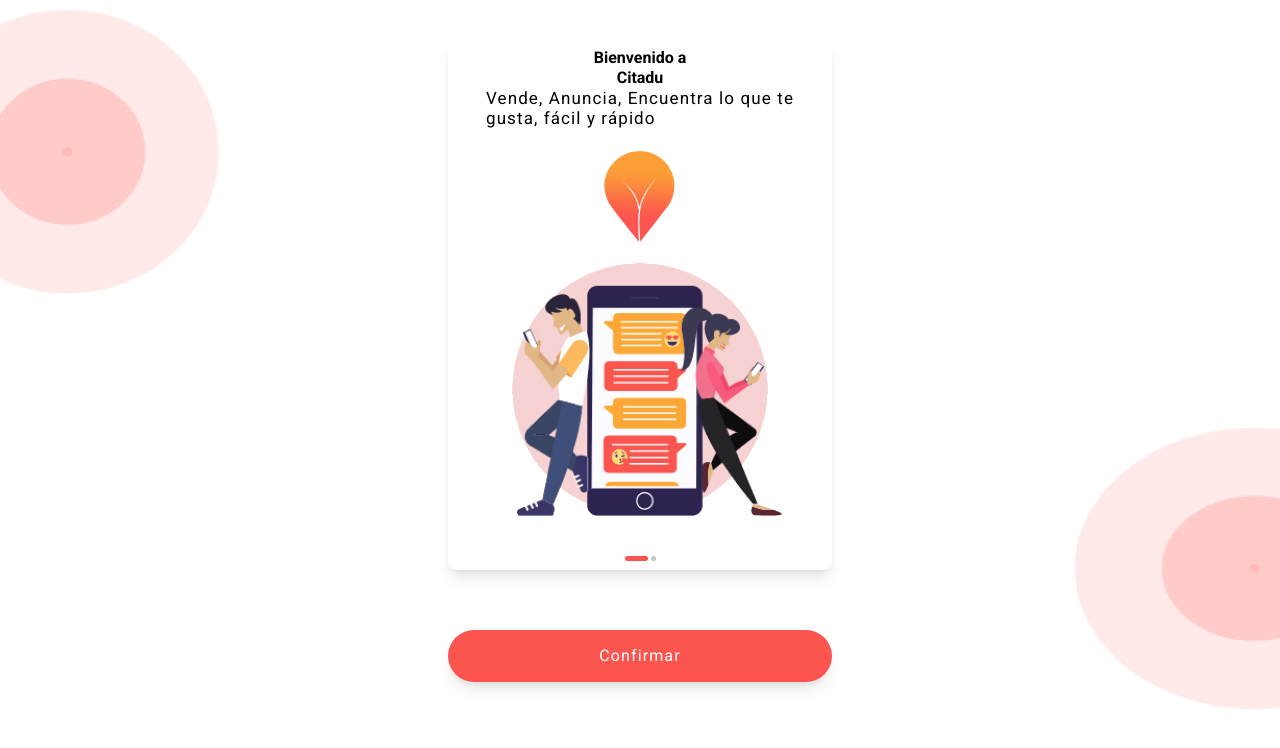
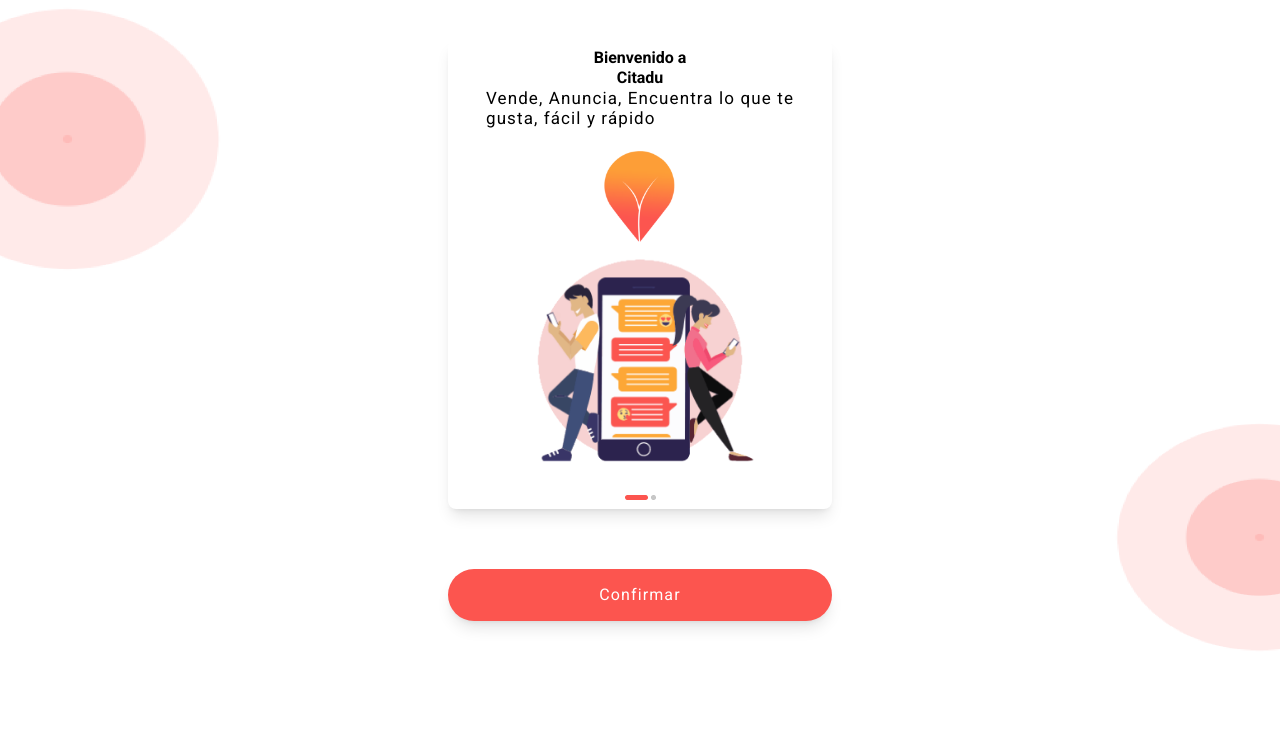
Before and after one commit to jsuleyka/citadu-app, a website: page views/welcome.html in a window 1280 px wide. Drawn offline with Linux system fonts and the light colour scheme.

Commit message:
fix images andcss

```diff
--- a/src/styles/welcome.css
+++ b/src/styles/welcome.css
@@ -10,11 +10,11 @@
 
 #body-background {
   background: url("../images/background-circle-left.png") white left top no-repeat;
-  background-size: 290px 360px;
+  background-size: 290px 330px;
   padding-top: 40px;
 }
 
 .footer-background {
   background: url("../images/background-circle-right.png") transparent right bottom no-repeat;
-  background-size: 290px 360px;
+  background-size: 230px 290px;
 }
--- a/views/welcome.html
+++ b/views/welcome.html
@@ -28,7 +28,7 @@
               <img src="../src/images/citadu-eslogan.png" alt="Citadu Eslogan" class="object-scale-down w-20 h-24 m-auto">
             </div>
 
-            <img src="../src/images/welcome-img.png" alt="Welcome" class="w-full">
+            <img src="../src/images/welcome-img.png" alt="Welcome" class="object-scale-down w-4/5 h-4/5 m-auto">
             <div class="mt-2">
               <img src="../src/images/footer-left.png" alt="Welcome" class="w-auto m-auto">
             </div>
```
Also changed, not shown: src/styles/output.css.
